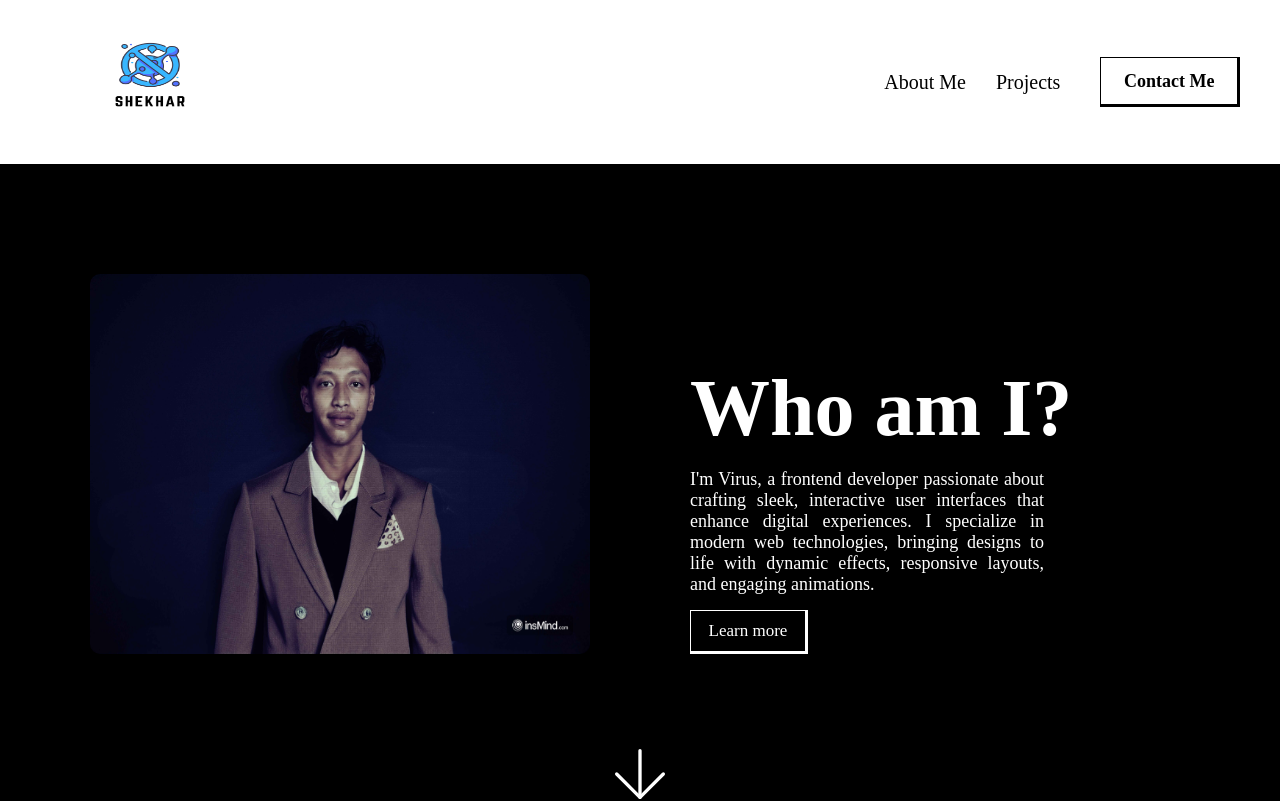
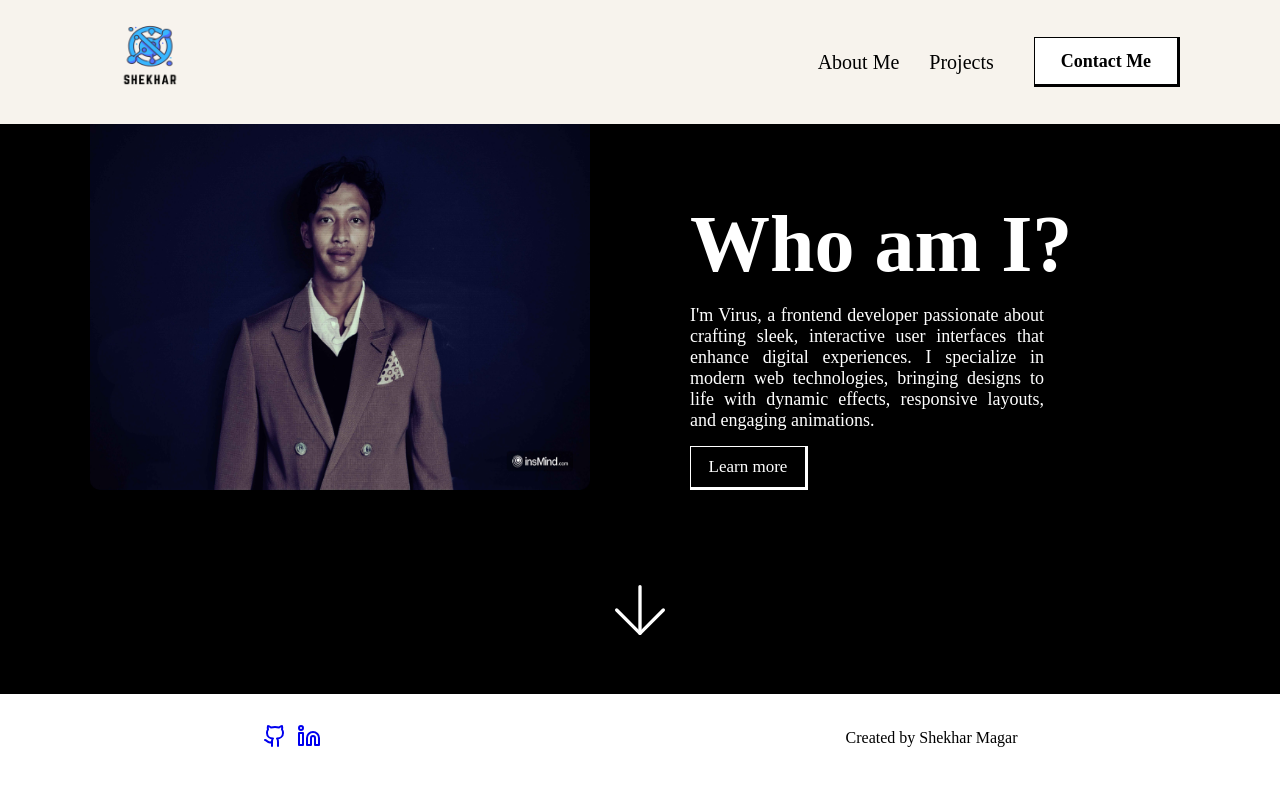
Before and after one commit to Sushey01/Shekhar, a React (Vite) app: page / in a window 1280 px wide. Shown: the top 801 px of the page. Built offline with nearby package versions, Linux system fonts and the light colour scheme.

Commit message:
nav-done

```diff
--- a/src/App.jsx
+++ b/src/App.jsx
@@ -9,8 +9,8 @@ const App = () => {
     <div>
       <Navbar/>
       <HeroSection/>
-      <FeaturedProject/>
-      {/* <Footer/> */}
+      {/* <FeaturedProject/> */}
+      <Footer/>
     </div>
   )
 }
--- a/src/components/FeaturedProject.jsx
+++ b/src/components/FeaturedProject.jsx
@@ -7,6 +7,26 @@ const FeaturedProject = () => {
     <div className='feature-container'>
              <div className="quote-img">
         <img src={Quote}></img>
+
+        <div className="feature-projects">
+            <div className="feature-title">
+                <h1>Featured projects</h1>
+                <p>Find out about my works: read through my case studies, have look at final designs and try out prototypes I’ve built.</p>
+            </div>
+
+            <div className="card-container">
+                <div className="card-logo">
+                    <img></img>
+                </div>
+                <div className="card-content">
+                    <h1>Tangerine-Meringue</h1>
+                    <p>Lorem ipsum dolor sit amet consectetur adipisicing elit. Quia, quidem optio debitis corporis modi est iste, totam neque reiciendis doloremque asperiores quam accusantium temporibus recusandae beatae dicta, unde fugit praesentium?</p>
+                    <div className="card-info">
+                        <svg xmlns="http://www.w3.org/2000/svg" width="24" height="24" viewBox="0 0 24 24" fill="none" stroke="currentColor" stroke-width="2" stroke-linecap="round" stroke-linejoin="round" class="lucide lucide-move-right-icon lucide-move-right"><path d="M18 8L22 12L18 16"/><path d="M2 12H22"/></svg>
+                    </div>
+                </div>
+            </div>
+        </div>
       </div>
     </div>
   )
--- a/src/components/Footer.css
+++ b/src/components/Footer.css
@@ -7,6 +7,7 @@
     justify-content: space-around;
     background-color: #fff;
     flex-wrap: wrap;
+    padding-bottom: 40px;
 }
 
 
@@ -14,3 +15,11 @@
     display: flex;
     gap: 10px;
 }
+
+.footer-content{
+    align-content: center;
+}
+
+.footer-content h4{
+    font-weight: 400;
+}
--- a/src/components/Footer.jsx
+++ b/src/components/Footer.jsx
@@ -38,7 +38,7 @@ const Footer = () => {
       </div>
 
       <div className="footer-content">
-        <h3>Created by Shekhar Magar</h3>
+        <h4>Created by Shekhar Magar</h4>
       </div>
     </div>
   );
--- a/src/components/Navbar.css
+++ b/src/components/Navbar.css
@@ -1,8 +1,12 @@
 .section-nav{
     padding: 20px;
-    padding-left: 40px;
-    padding-right: 40px;
-    background-color: #fff;
+    padding-left: 60px;
+    padding-right: 100px;
+    padding-bottom: 5px;
+    padding-top: 5px;
+    background-color: #f7f3ed;
+    position: fixed;
+    width: 100%;
 }
 
 
@@ -34,10 +38,11 @@ cursor: pointer;
 
 
 .logo img{
-    width: 160px;
-    height: 120px;
+    width: 150px;
+    height: 110px;
     padding-left: 30px;
 }
+
 
 .nav-button{
    width: 200px;
--- a/src/index.css
+++ b/src/index.css
@@ -2,4 +2,5 @@
     margin: 0 ;
     padding: 0;
     font-family: Montserrat;
+    box-sizing: border-box;
 }
```
Also changed, not shown: src/assets/images/logo.png.
